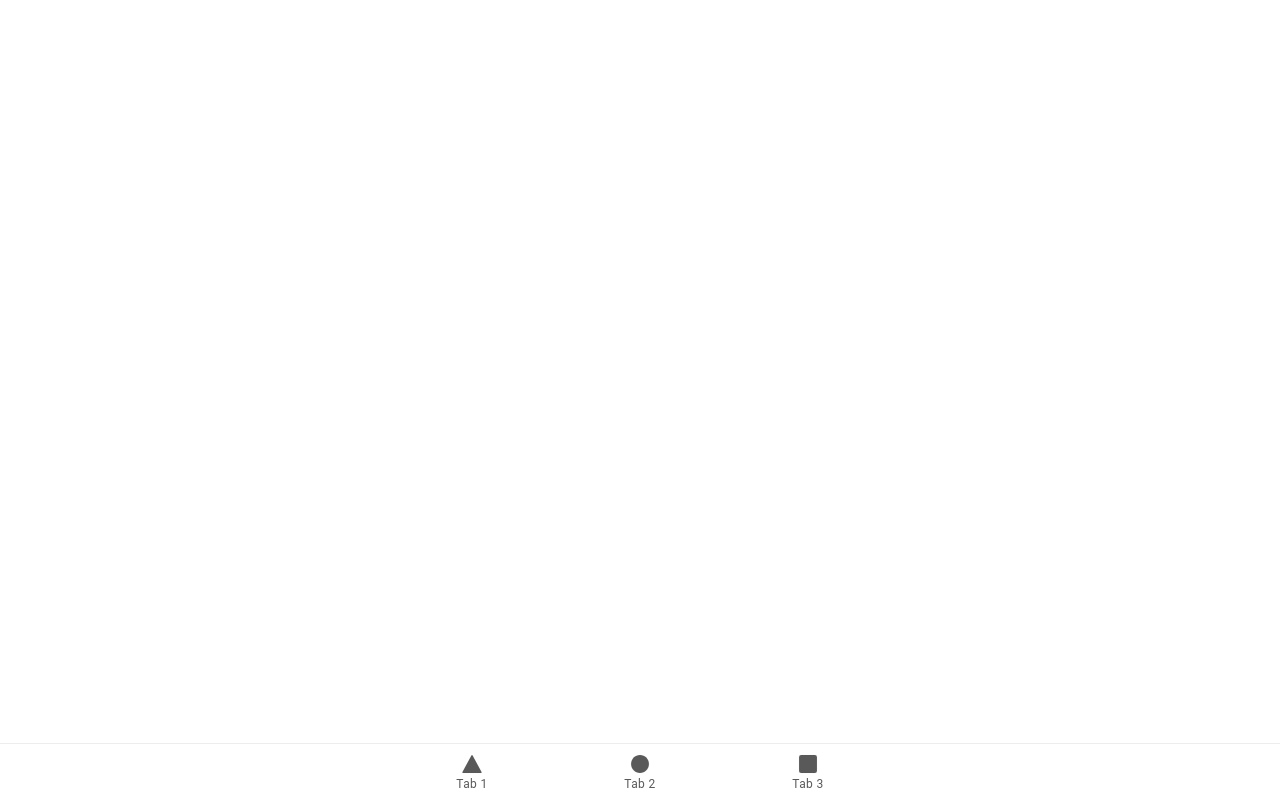
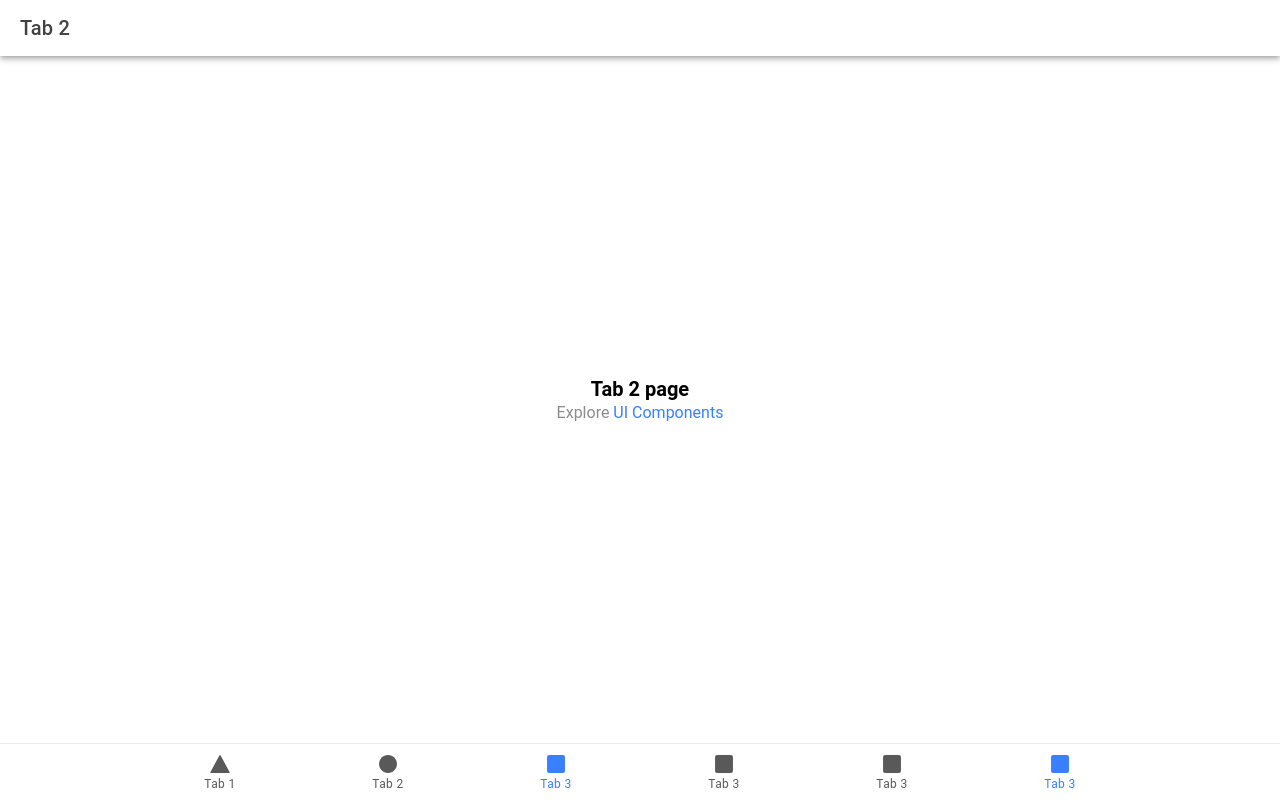
Before and after one commit to crisandev/ionic-first-app, a React (Vite) app: page /multiply in a window 1280 px wide. Built offline with nearby package versions, Linux system fonts and the light colour scheme.

Commit message:
first commmit

```diff
--- a/src/App.tsx
+++ b/src/App.tsx
@@ -1,38 +1,31 @@
-import { Redirect, Route } from 'react-router-dom';
-import {
-  IonApp,
-  IonIcon,
-  IonLabel,
-  IonRouterOutlet,
-  IonTabBar,
-  IonTabButton,
-  IonTabs,
-  setupIonicReact
-} from '@ionic/react';
-import { IonReactRouter } from '@ionic/react-router';
-import { ellipse, square, triangle } from 'ionicons/icons';
-import Tab1 from './pages/Tab1';
-import Tab2 from './pages/Tab2';
-import Tab3 from './pages/Tab3';
+import { Redirect, Route } from "react-router-dom";
+import { IonApp, IonIcon, IonLabel, IonRouterOutlet, IonTabBar, IonTabButton, IonTabs, setupIonicReact } from "@ionic/react";
+import { IonReactRouter } from "@ionic/react-router";
+import { ellipse, square, triangle } from "ionicons/icons";
+import Home from "./pages/Home/Home";
+import Adding from "./pages/Adding/Adding";
+import NumbersToLetters from "./pages/NumberToLetters/NumberToLetters";
+import Multiply from "./pages/NumberToLetters/NumberToLetters";
+import PersonalExperience from "./pages/PersonalExperience/PersonalExperience";
 
 /* Core CSS required for Ionic components to work properly */
-import '@ionic/react/css/core.css';
+import "@ionic/react/css/core.css";
 
 /* Basic CSS for apps built with Ionic */
-import '@ionic/react/css/normalize.css';
-import '@ionic/react/css/structure.css';
-import '@ionic/react/css/typography.css';
+import "@ionic/react/css/normalize.css";
+import "@ionic/react/css/structure.css";
+import "@ionic/react/css/typography.css";
 
 /* Optional CSS utils that can be commented out */
-import '@ionic/react/css/padding.css';
-import '@ionic/react/css/float-elements.css';
-import '@ionic/react/css/text-alignment.css';
-import '@ionic/react/css/text-transformation.css';
-import '@ionic/react/css/flex-utils.css';
-import '@ionic/react/css/display.css';
+import "@ionic/react/css/padding.css";
+import "@ionic/react/css/float-elements.css";
+import "@ionic/react/css/text-alignment.css";
+import "@ionic/react/css/text-transformation.css";
+import "@ionic/react/css/flex-utils.css";
+import "@ionic/react/css/display.css";
 
 /* Theme variables */
-import './theme/variables.css';
+import "./theme/variables.css";
 
 setupIonicReact();
 
@@ -41,29 +34,47 @@ const App: React.FC = () => (
     <IonReactRouter>
       <IonTabs>
         <IonRouterOutlet>
-          <Route exact path="/tab1">
-            <Tab1 />
+          <Route exact path="/home">
+            <Home />
           </Route>
-          <Route exact path="/tab2">
-            <Tab2 />
+          <Route exact path="/adding">
+            <Adding />
           </Route>
-          <Route path="/tab3">
-            <Tab3 />
+          <Route path="/multiply">
+            <Multiply />
+          </Route>
+          <Route path="/number-to-letters">
+            <NumbersToLetters />
+          </Route>
+          <Route path="/personal-experience">
+            <PersonalExperience />
           </Route>
           <Route exact path="/">
-            <Redirect to="/tab1" />
+            <Redirect to="/home" />
           </Route>
         </IonRouterOutlet>
         <IonTabBar slot="bottom">
-          <IonTabButton tab="tab1" href="/tab1">
+          <IonTabButton tab="home" href="/home">
             <IonIcon aria-hidden="true" icon={triangle} />
             <IonLabel>Tab 1</IonLabel>
           </IonTabButton>
-          <IonTabButton tab="tab2" href="/tab2">
+          <IonTabButton tab="adding" href="/adding">
             <IonIcon aria-hidden="true" icon={ellipse} />
             <IonLabel>Tab 2</IonLabel>
           </IonTabButton>
-          <IonTabButton tab="tab3" href="/tab3">
+          <IonTabButton tab="multiply" href="/multiply">
+            <IonIcon aria-hidden="true" icon={square} />
+            <IonLabel>Tab 3</IonLabel>
+          </IonTabButton>
+          <IonTabButton tab="numbers-to-letters" href="/number-to-letters">
+            <IonIcon aria-hidden="true" icon={square} />
+            <IonLabel>Tab 3</IonLabel>
+          </IonTabButton>
+          <IonTabButton tab="personal-experience" href="/personal-experience">
+            <IonIcon aria-hidden="true" icon={square} />
+            <IonLabel>Tab 3</IonLabel>
+          </IonTabButton>
+          <IonTabButton tab="multiply" href="/multiply">
             <IonIcon aria-hidden="true" icon={square} />
             <IonLabel>Tab 3</IonLabel>
           </IonTabButton>
--- a/src/pages/Tab1.tsx
+++ b/src/pages/Adding/Adding.tsx
@@ -1,25 +1,25 @@
 import { IonContent, IonHeader, IonPage, IonTitle, IonToolbar } from '@ionic/react';
-import ExploreContainer from '../components/ExploreContainer';
-import './Tab1.css';
+import ExploreContainer from '../../components/ExploreContainer';
+import './Adding.css';
 
-const Tab1: React.FC = () => {
+const Adding: React.FC = () => {
   return (
     <IonPage>
       <IonHeader>
         <IonToolbar>
-          <IonTitle>Tab 1</IonTitle>
+          <IonTitle>Tab 2</IonTitle>
         </IonToolbar>
       </IonHeader>
       <IonContent fullscreen>
         <IonHeader collapse="condense">
           <IonToolbar>
-            <IonTitle size="large">Tab 1</IonTitle>
+            <IonTitle size="large">Tab 2</IonTitle>
           </IonToolbar>
         </IonHeader>
-        <ExploreContainer name="Tab 1 page" />
+        <ExploreContainer name="Tab 2 page" />
       </IonContent>
     </IonPage>
   );
 };
 
-export default Tab1;
+export default Adding;
--- a/src/pages/Tab2.tsx
+++ b/src/pages/Home/Home.tsx
@@ -1,25 +1,25 @@
 import { IonContent, IonHeader, IonPage, IonTitle, IonToolbar } from '@ionic/react';
-import ExploreContainer from '../components/ExploreContainer';
-import './Tab2.css';
+import ExploreContainer from '../../components/ExploreContainer';
+import './Home.css';
 
-const Tab2: React.FC = () => {
+const Home: React.FC = () => {
   return (
     <IonPage>
       <IonHeader>
         <IonToolbar>
-          <IonTitle>Tab 2</IonTitle>
+          <IonTitle>Tab 1</IonTitle>
         </IonToolbar>
       </IonHeader>
       <IonContent fullscreen>
         <IonHeader collapse="condense">
           <IonToolbar>
-            <IonTitle size="large">Tab 2</IonTitle>
+            <IonTitle size="large">Tab 1</IonTitle>
           </IonToolbar>
         </IonHeader>
-        <ExploreContainer name="Tab 2 page" />
+        <ExploreContainer name="Tab 1 page" />
       </IonContent>
     </IonPage>
   );
 };
 
-export default Tab2;
+export default Home;
--- a/src/pages/Tab3.tsx
+++ b/src/pages/NumberToLetters/NumberToLetters.tsx
@@ -1,25 +1,25 @@
 import { IonContent, IonHeader, IonPage, IonTitle, IonToolbar } from '@ionic/react';
-import ExploreContainer from '../components/ExploreContainer';
-import './Tab3.css';
+import ExploreContainer from '../../components/ExploreContainer';
+import './NumberToLetters.css';
 
-const Tab3: React.FC = () => {
+const NumberToLetters: React.FC = () => {
   return (
     <IonPage>
       <IonHeader>
         <IonToolbar>
-          <IonTitle>Tab 3</IonTitle>
+          <IonTitle>Tab 2</IonTitle>
         </IonToolbar>
       </IonHeader>
       <IonContent fullscreen>
         <IonHeader collapse="condense">
           <IonToolbar>
-            <IonTitle size="large">Tab 3</IonTitle>
+            <IonTitle size="large">Tab 2</IonTitle>
           </IonToolbar>
         </IonHeader>
-        <ExploreContainer name="Tab 3 page" />
+        <ExploreContainer name="Tab 2 page" />
       </IonContent>
     </IonPage>
   );
 };
 
-export default Tab3;
+export default NumberToLetters;
--- /dev/null
+++ b/src/pages/PersonalExperience/PersonalExperience.tsx
@@ -0,0 +1,25 @@
+import { IonContent, IonHeader, IonPage, IonTitle, IonToolbar } from '@ionic/react';
+import ExploreContainer from '../../components/ExploreContainer';
+import './PersonalExperience.css';
+
+const PersonalExperience: React.FC = () => {
+  return (
+    <IonPage>
+      <IonHeader>
+        <IonToolbar>
+          <IonTitle>Tab 2</IonTitle>
+        </IonToolbar>
+      </IonHeader>
+      <IonContent fullscreen>
+        <IonHeader collapse="condense">
+          <IonToolbar>
+            <IonTitle size="large">Tab 2</IonTitle>
+          </IonToolbar>
+        </IonHeader>
+        <ExploreContainer name="Tab 2 page" />
+      </IonContent>
+    </IonPage>
+  );
+};
+
+export default PersonalExperience;
```
Also changed, not shown: src/pages/Multiply/Multiply.tsx (added, +25 -0 lines), src/pages/Adding/Adding.css (added), src/pages/Home/Home.css (added), src/pages/Multiply/Multiply.css (added), src/pages/NumberToLetters/NumberToLetters.css (added), src/pages/PersonalExperience/PersonalExperience.css (added).
